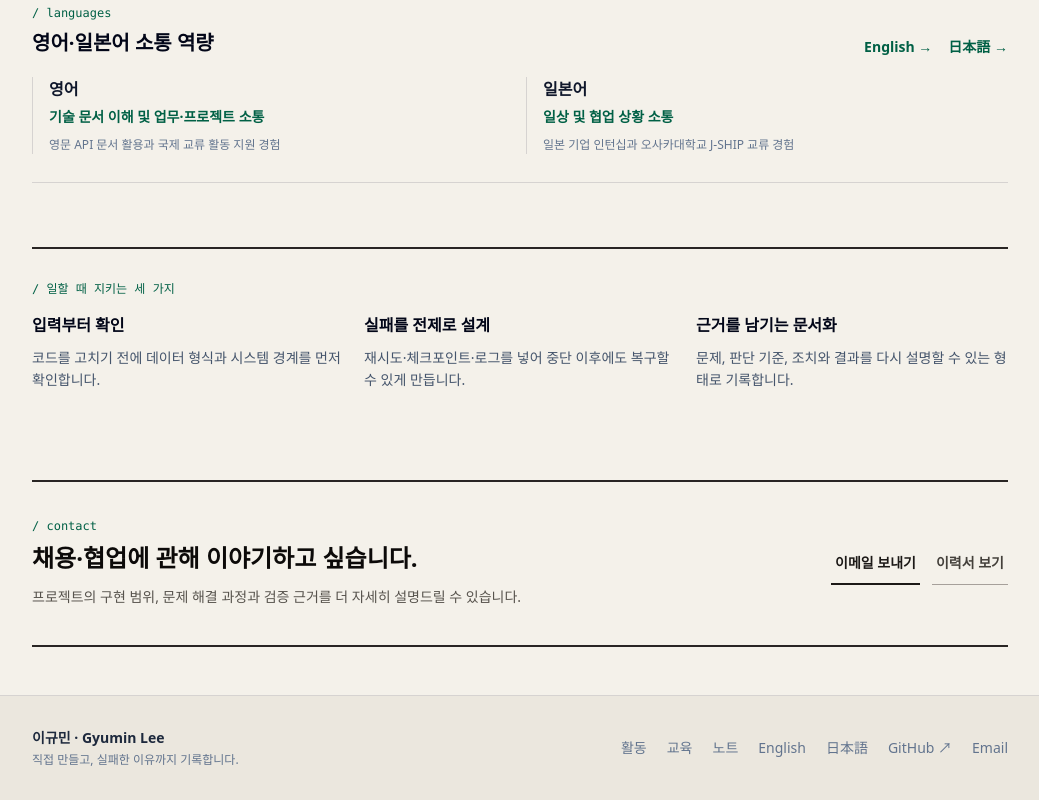
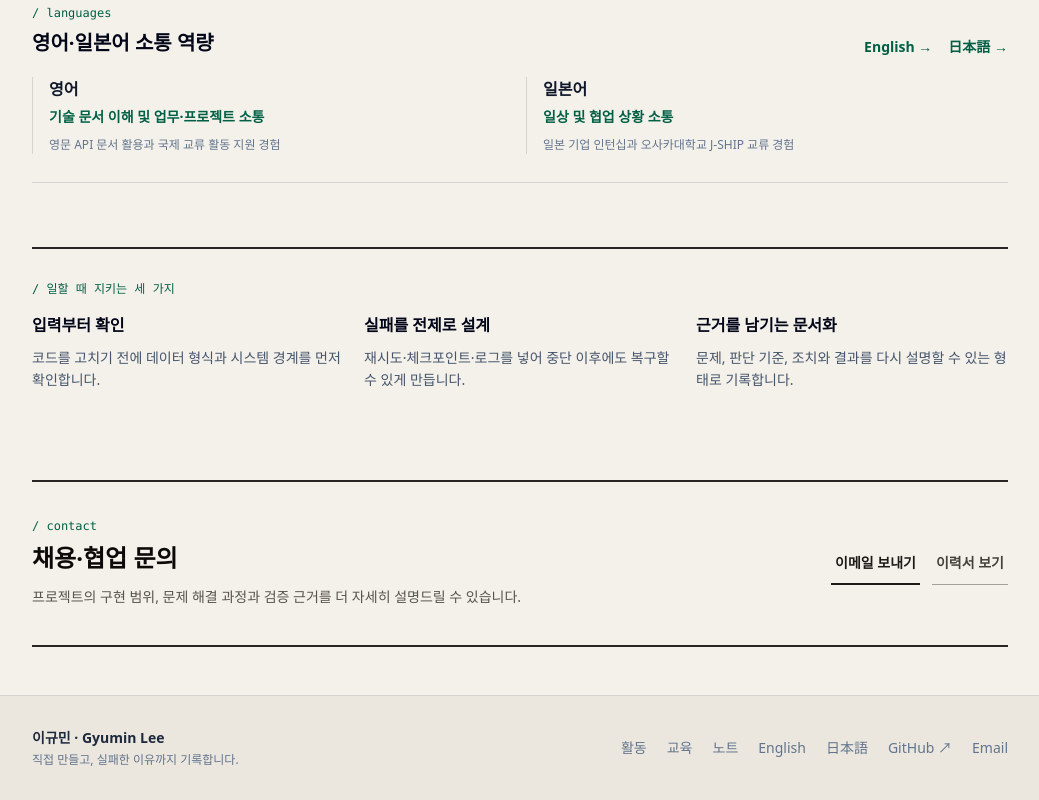
Before and after one commit to lukemin-dev/gyumin-archive, a Next.js app: page / in a window 1280 px wide. Shown: the part 2424-3224 px from the top of the page, without its empty margins (120-1159 px from the left). Built offline with nearby package versions, Linux system fonts and the light colour scheme.

Commit message:
Simplify Korean contact heading

```diff
--- a/src/components/ContactCTA.tsx
+++ b/src/components/ContactCTA.tsx
@@ -20,7 +20,7 @@ export default function ContactCTA() {
               ? "採用・協業についてお話しできれば幸いです。"
               : english
               ? "Open to employment and collaboration opportunities."
-              : "채용·협업에 관해 이야기하고 싶습니다."}
+              : "채용·협업 문의"}
           </h2>
           <p className="mt-3 max-w-2xl text-sm leading-relaxed text-stone-600">
             {japanese
```
